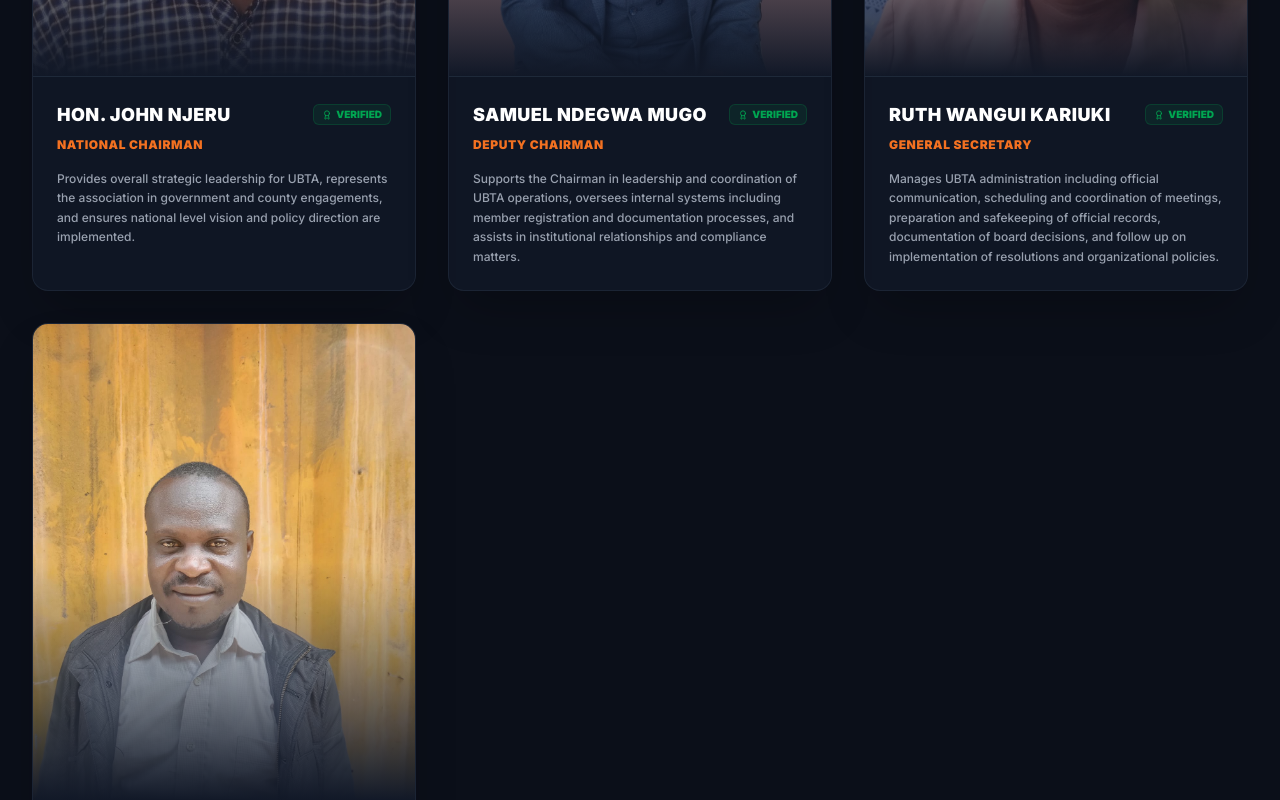
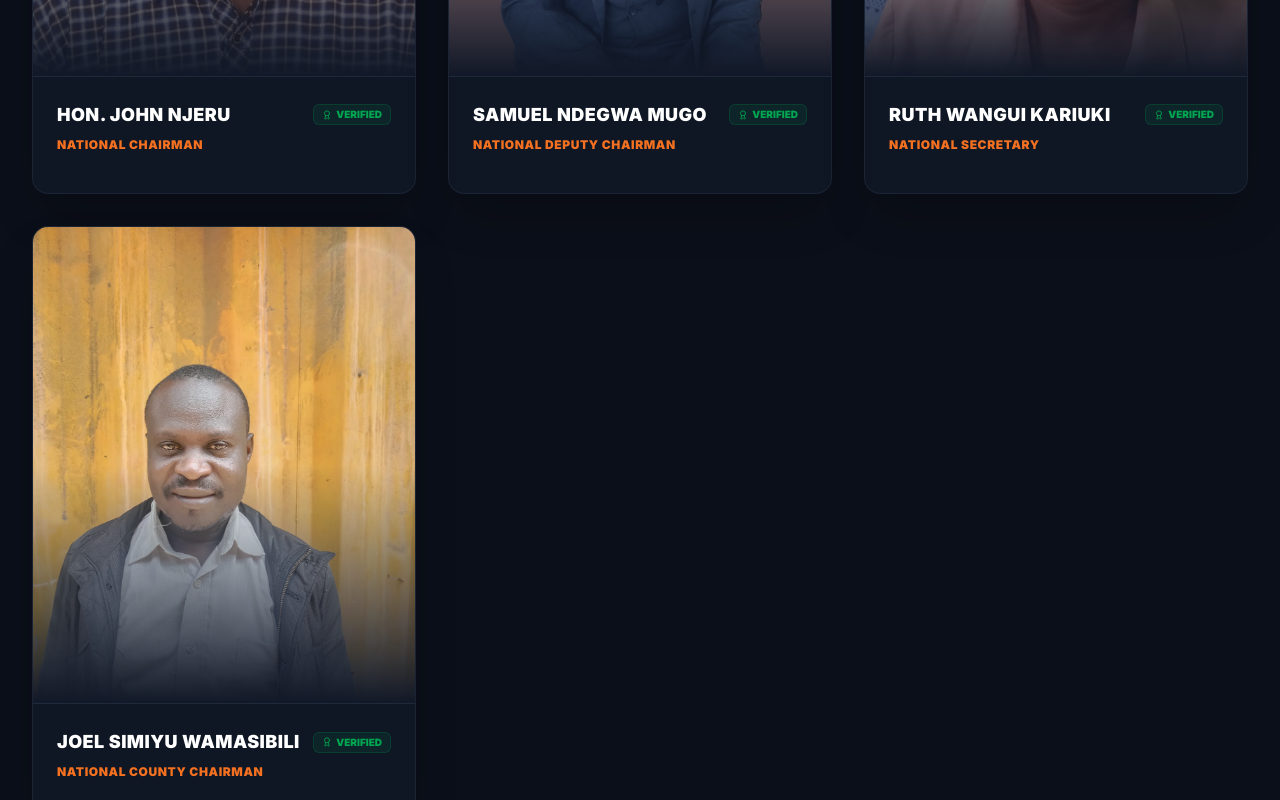
Before and after one commit to Shaaas/UBTA, a Next.js app: page /about in a window 1280 px wide. Shown: the part 4460-5260 px from the top of the page. Built offline with nearby package versions, Linux system fonts and the light colour scheme.

Commit message:
update leadership titles and remove head of partnerships

```diff
--- a/app/about/page.tsx
+++ b/app/about/page.tsx
@@ -85,33 +85,25 @@ const LEADERSHIP_TEAM = [
   {
     name: "Hon. John Njeru",
     role: "National Chairman",
-    responsibility:
-      "Provides overall strategic leadership for UBTA, represents the association in government and county engagements, and ensures national level vision and policy direction are implemented.",
     image: "/chairman.jpeg",
     focal: "object-top", // adjust per-photo: object-top | object-center | object-bottom | object-[50%_20%]
   },
   {
     name: "Samuel Ndegwa Mugo",
-    role: "Deputy Chairman",
-    responsibility:
-      "Supports the Chairman in leadership and coordination of UBTA operations, oversees internal systems including member registration and documentation processes, and assists in institutional relationships and compliance matters.",
+    role: "National Deputy Chairman",
     image: "/deputy.jpeg",
     focal: "object-top",
   },
   {
     name: "Ruth Wangui Kariuki",
-    role: "General Secretary",
-    responsibility:
-      "Manages UBTA administration including official communication, scheduling and coordination of meetings, preparation and safekeeping of official records, documentation of board decisions, and follow up on implementation of resolutions and organizational policies.",
+    role: "National Secretary",
     image: "/secretary.jpeg",
     focal: "object-top",
   },
 
   {
     name: "Joel Simiyu Wamasibili",
-    role: "Treasurer",
-    responsibility:
-      "Oversight of UBTA financial management including member contributions, tracking of funds, budgeting support, financial reporting, and ensuring proper use and accountability of association resources.",
+    role: "National County Chairman",
     image: "/treasurer.jpeg",
     focal: "object-top",
   },
```
